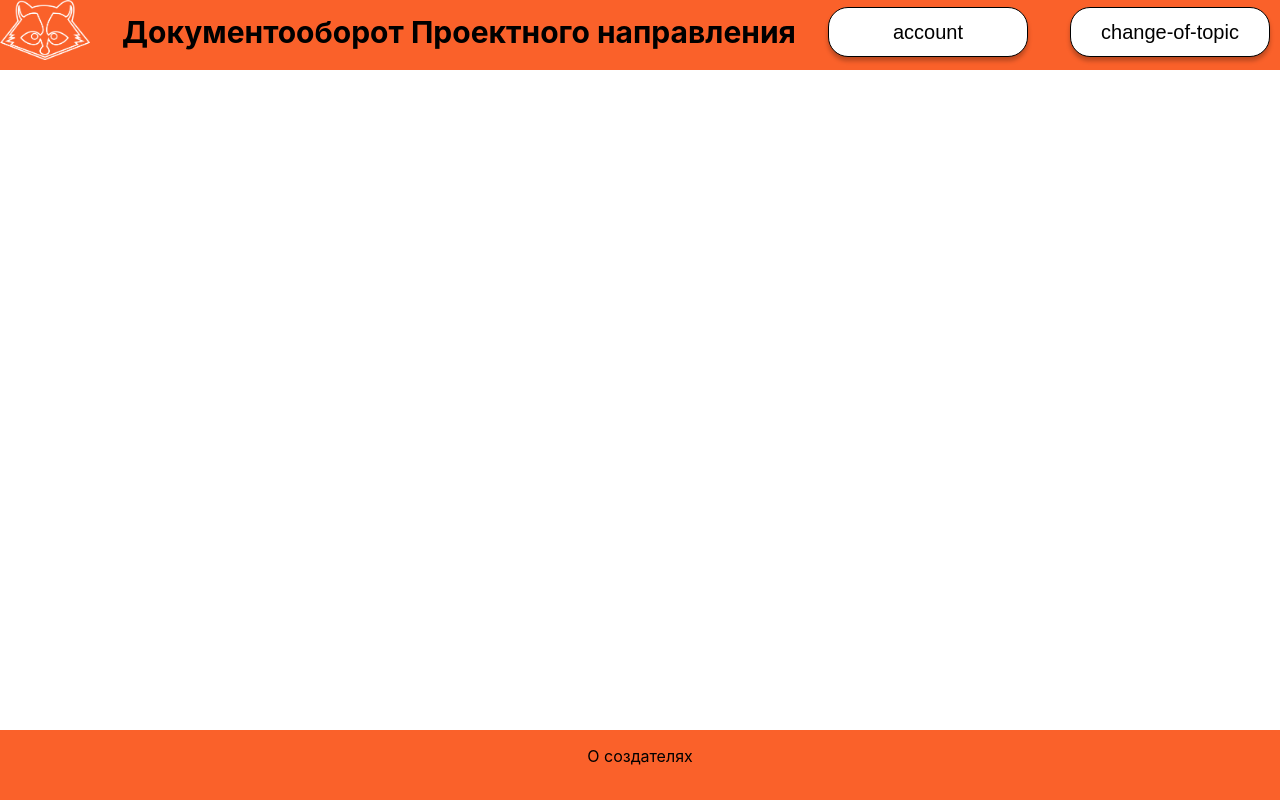
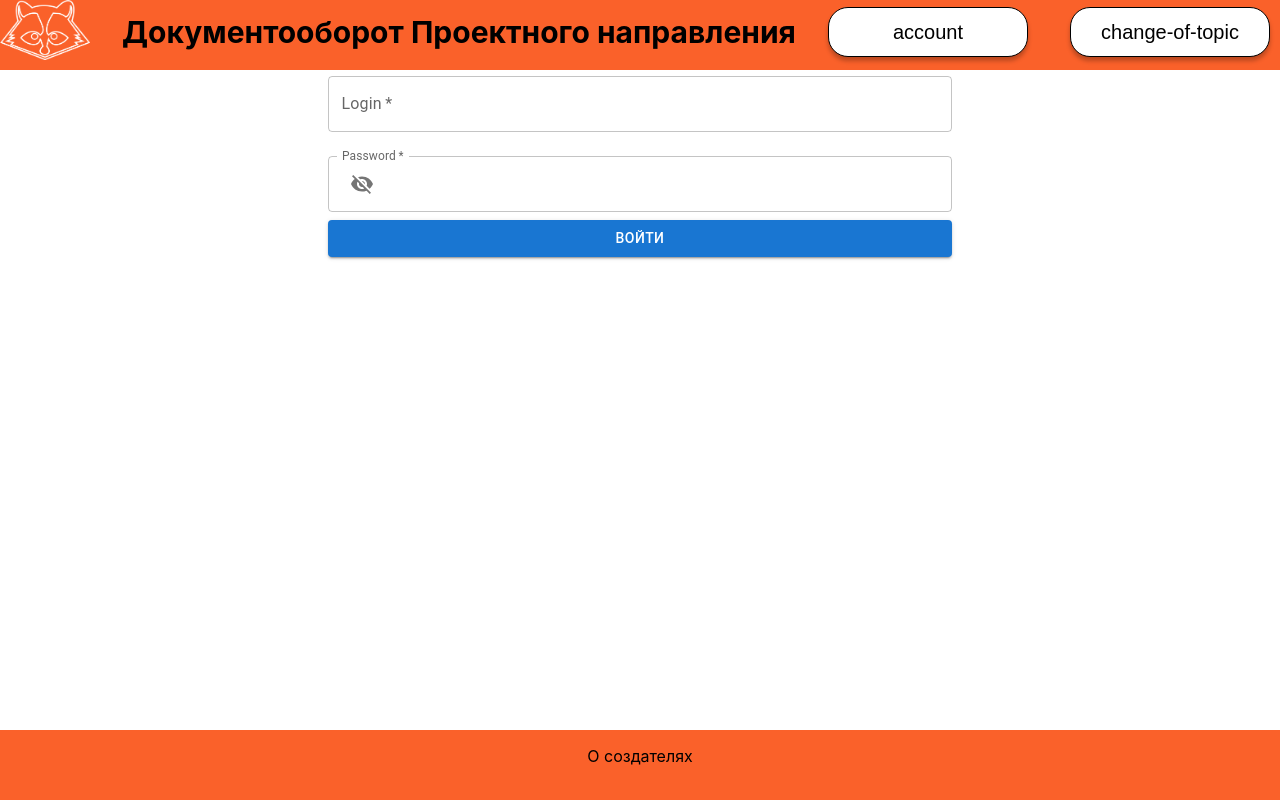
Before and after one commit to IT-FAMCS/documents, a React (Create React App) app in the folder front-doc/: page /login in a window 1280 px wide. Built offline with nearby package versions, Linux system fonts and the light colour scheme.

Commit message:
feat: added showPassword IconButton

```diff
--- a/front-doc/src/App.tsx
+++ b/front-doc/src/App.tsx
@@ -9,6 +9,7 @@ import { ReportPage } from "./pages/documentPages/ReportPage";
 import { ReleasePage } from "./pages/documentPages/ReleasePage";
 import { OrderPage } from "./pages/documentPages/OrderPage";
 import { ListPage } from "./pages/documentPages/ListPage";
+import { LoginPage } from "./pages/login/LoginPage";
 
 function App() {
   return (
@@ -21,6 +22,7 @@ function App() {
           <Route path="release" element={<ReleasePage />} />
           <Route path="order" element={<OrderPage />} />
           <Route path="list" element={<ListPage />} />
+          <Route path="login" element={<LoginPage />}/>
         </Routes>
       </main>
       <FooterComponent />
--- a/front-doc/src/pages/login/LoginPage.tsx
+++ b/front-doc/src/pages/login/LoginPage.tsx
@@ -3,11 +3,65 @@ import { Box, Button, FormControl, IconButton, InputAdornment, InputLabel, Outli
 import { useState } from "react"
 
 
+export const LoginPage = () => {
+    const [login, setLogin] = useState("")
+    const [password, setPassword] = useState("")
+    const [error, setError] = useState(false)
+    const [showPassword, setShowPassword] = useState(false)
 
+    const loginSubmit = (event : React.FormEvent<HTMLFormElement>) => {
+        event.preventDefault()
 
+    }
 
-export const LoginPage = () => {
+    const handleShowPassChange = () => {
+        setShowPassword(!showPassword)
+    }
+
     return(
-        <form></form>
+
+        <form
+            style={{width: '100'}}
+            onSubmit={loginSubmit}
+        >
+
+            <TextField
+                error={error}
+                fullWidth
+                label="Login"
+                required
+                onChange={(e) => setLogin(e.target.value)}
+                margin="normal"
+
+            />
+            <TextField
+                error={error}
+                fullWidth
+                InputProps={{
+                    startAdornment: (
+                        <InputAdornment position="start">
+                            <IconButton onClick={handleShowPassChange}>
+                            {showPassword ? <Visibility/> : <VisibilityOff/>}
+                        </IconButton>
+                        </InputAdornment>
+                    )
+                }}
+                label="Password"
+                type={showPassword ? "text" : "password"}
+                required
+                onChange={(e) => setPassword(e.target.value)}
+                margin="normal"
+                className={error ? "error" : ""}
+
+            >
+            </TextField>
+            <Button
+                fullWidth
+                variant="contained"
+                type="submit"
+            >
+                Войти
+            </Button>
+        </form>
     )
 }
```
